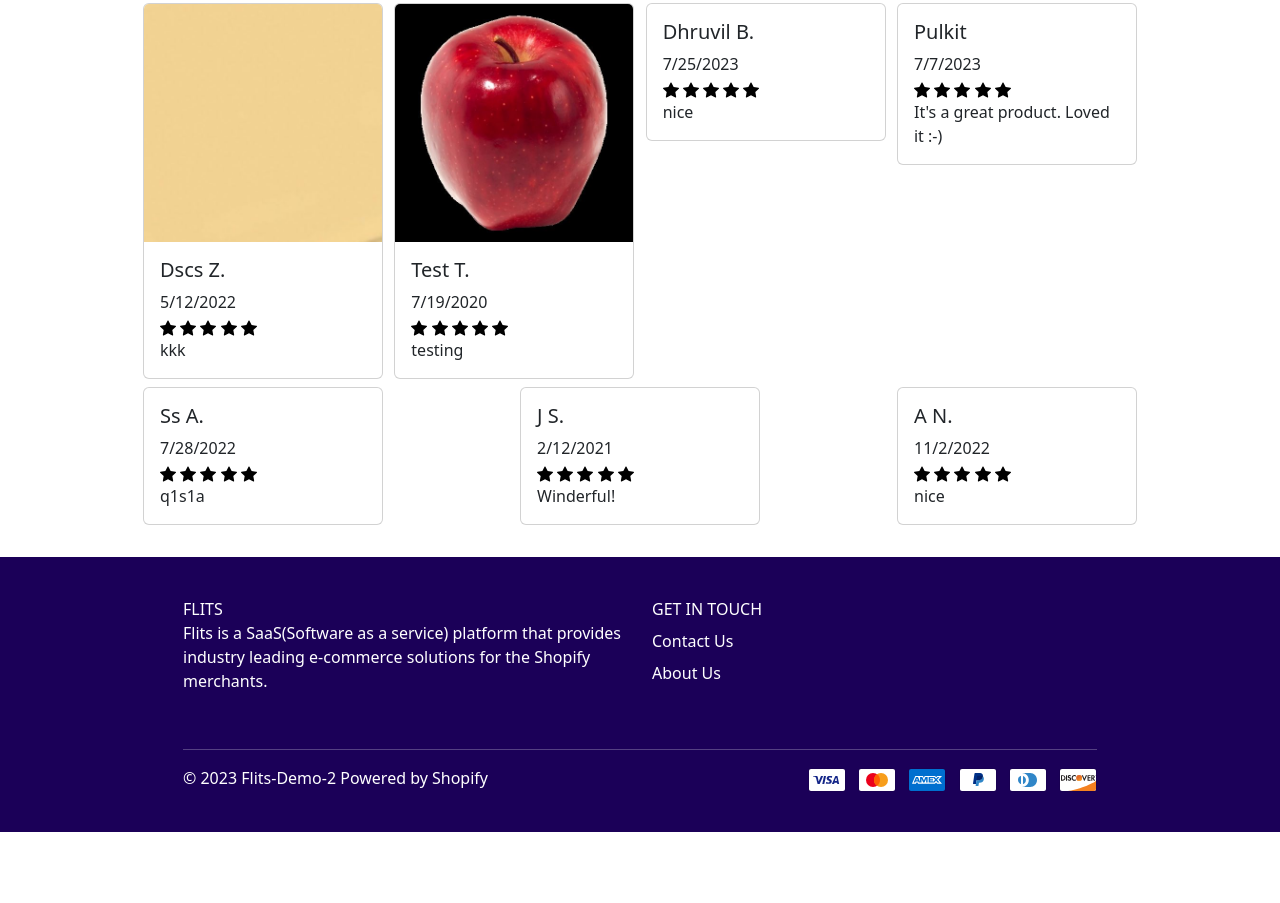
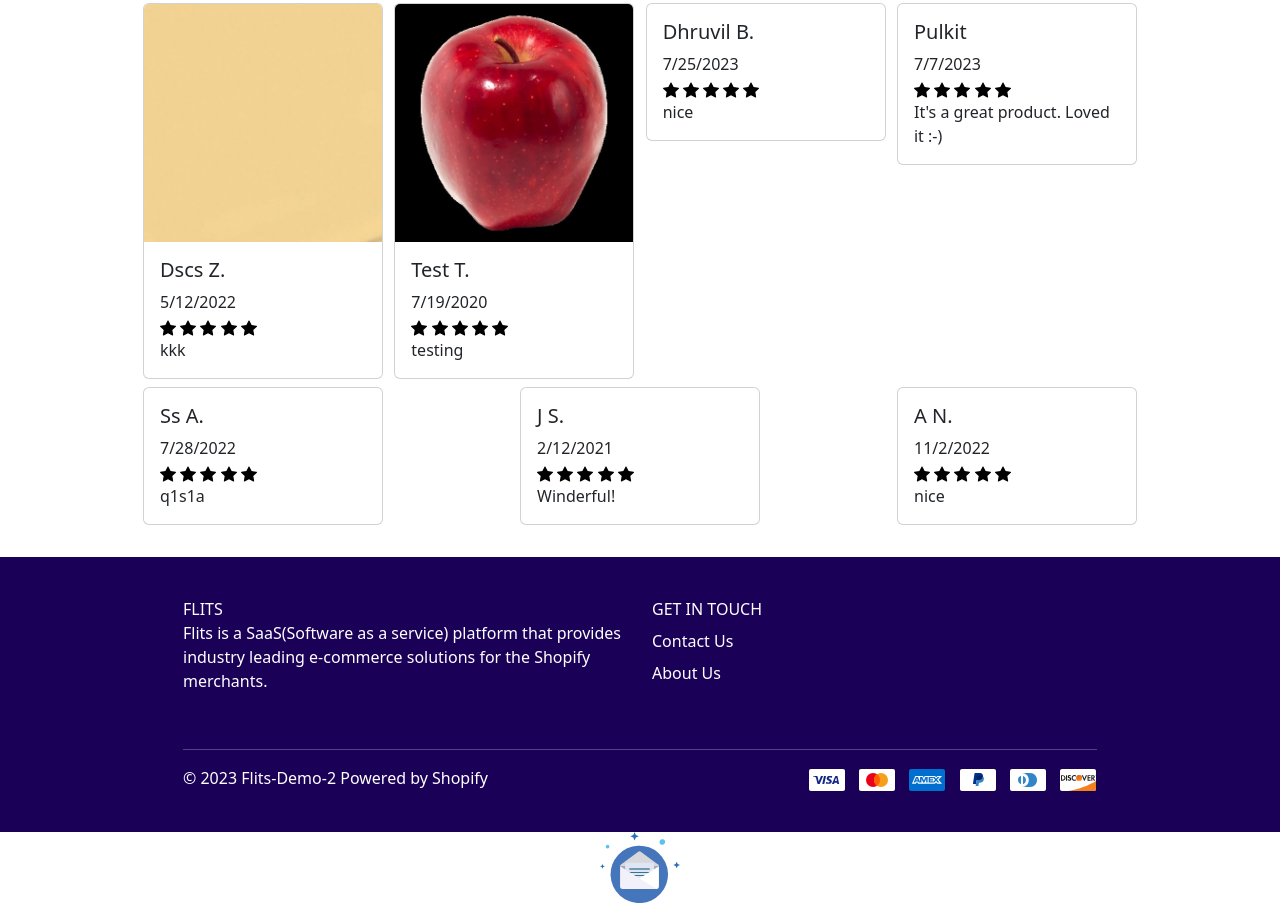
Before and after one commit to Dhruvilbhojani/Wishlist_feature-Flits_Internship, a website: page index.html in a window 1280 px wide. Shown: the part 706-1609 px from the top of the page. Before the commit the page ends 1538 px from the top, so only its background shows below. Drawn offline with nearby package versions, Linux system fonts and the light colour scheme.

Commit message:
Add files via upload

```diff
--- a/index.html
+++ b/index.html
@@ -32,7 +32,8 @@
                     <div class="col text-end d-none d-md-block">
                         <div class="p-3">
                             <span class="row text-white" style="font-size: small;"><small><b><a class="text-white"
-                                            href="#">Sign in</a></b> or <b><a class="text-white" href="#">Create an
+                                            href="./login.html">Sign in</a></b> or <b><a class="text-white"
+                                            href="#">Create an
                                             Account</a></b></small></span>
                             <div class="d-flex justify-content-end mt-2">
                                 <form class="input-group div1 border m-1" style="max-width: 50% !important;">
@@ -116,7 +117,7 @@
                             <a class="nav-link text-white" href="#">SUPPORT POLICY</a>
                         </li>
                         <li class="nav-item  border-bottom py-2 ps-3" style="color: #3a00be;">
-                            <a class="nav-link text-white" href="#">SIGN IN</a>
+                            <a class="nav-link text-white" href="./login.html">SIGN IN</a>
                         </li>
                         <li class="nav-item  border-bottom py-2 ps-3" style="color: #3a00be;">
                             <a class="nav-link text-white" href="#">CREATE AN ACCOUNT</a>
@@ -743,6 +744,35 @@
     <script src="https://maxcdn.bootstrapcdn.com/bootstrap/4.5.2/js/bootstrap.min.js"></script>
 
     <script src="./wishlist.js"></script>
+    <div class="d-flex justify-content-center">
+        <svg xmlns="http://www.w3.org/2000/svg" viewBox="0 0 56.24 50" style="width: 80px;">
+            <g id="Layer_2" data-name="Layer 2">
+                <g id="Layer_1-2" data-name="Layer 1">
+                    <path d="M45.93,21.27a20.2,20.2,0,1,1-26.84-9.8,20.2,20.2,0,0,1,26.84,9.8" style="fill:#4576bb">
+                    </path>
+                    <path
+                        d="M24.3,0l.9,2.07,2.07.9-2.07.89-.9,2.07-.9-2.07L21.33,3l2.07-.9ZM53.19,22.49l-1.63.7,1.63.71.71,1.64.71-1.64,1.63-.71-1.63-.7-.71-1.64Zm-52,1.16L0,24.17l1.21.52.52,1.21.52-1.21,1.21-.52-1.21-.52-.52-1.21Z"
+                        style="fill:#2c6db6"></path>
+                    <path
+                        d="M44.28,5.18a1.94,1.94,0,1,1-2.36,1.39,1.94,1.94,0,0,1,2.36-1.39M6.61,10.33a1.28,1.28,0,0,0-2.56,0,1.28,1.28,0,0,0,2.56,0"
+                        style="fill:#5bc1ee"></path>
+                    <path d="M41.4,24V38.29A1.7,1.7,0,0,1,39.7,40H15.83a1.7,1.7,0,0,1-1.7-1.7V24Z" style="fill:#ababab">
+                    </path>
+                    <path
+                        d="M40.79,22.76A1.49,1.49,0,0,1,41.4,24H14.13a1.49,1.49,0,0,1,.61-1.2l12.15-8.88a1.47,1.47,0,0,1,1.76,0l12.14,8.88"
+                        style="fill:#d8d7db"></path>
+                    <path
+                        d="M37.4,21.58a.53.53,0,0,1,.53.53V37.28a.54.54,0,0,1-.53.54H18.2a.54.54,0,0,1-.54-.54V22.11a.54.54,0,0,1,.54-.53H37.4"
+                        style="fill:#e0e5f4"></path>
+                    <path
+                        d="M20.79,26.29a.27.27,0,0,1,0-.54H34.86a.27.27,0,0,1,0,.54H20.79m14.07,1.78H20.79a.27.27,0,0,0,0,.54H34.86a.27.27,0,0,0,0-.54m0,2.32H20.79a.27.27,0,0,0,0,.54H34.86a.27.27,0,0,0,0-.54"
+                        style="fill:#01516a"></path>
+                    <path d="M41.4,24V38.32A1.67,1.67,0,0,1,39.73,40H15.83Z" style="fill:#fff"></path>
+                    <path d="M39.7,40H15.8a1.67,1.67,0,0,1-1.67-1.67V24Z" style="fill:#f2f0f8"></path>
+                </g>
+            </g>
+        </svg>
+    </div>
 </body>
 
 </html>
```
